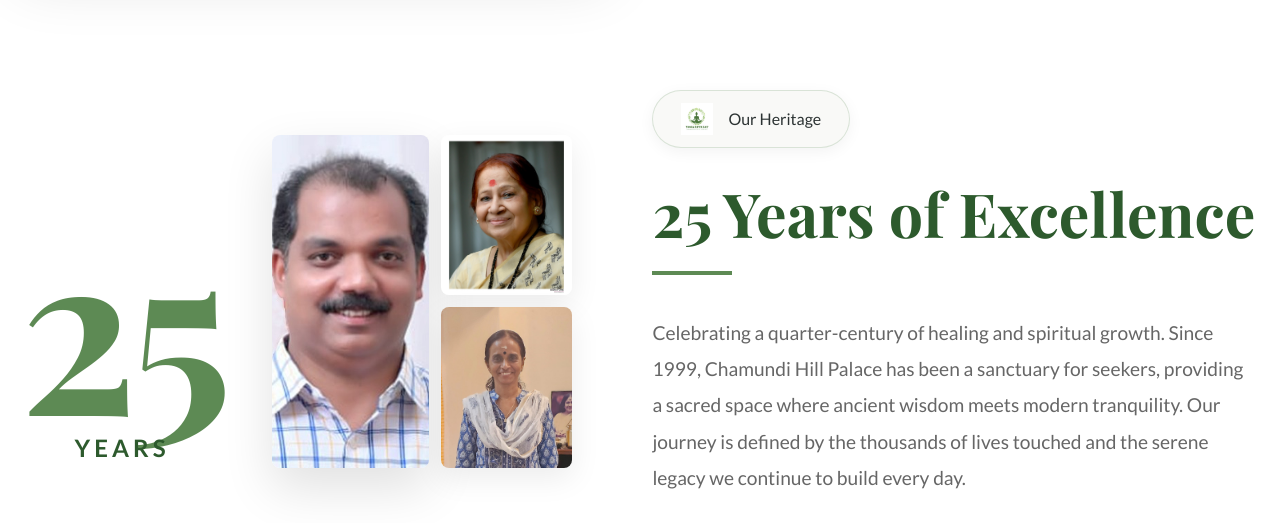
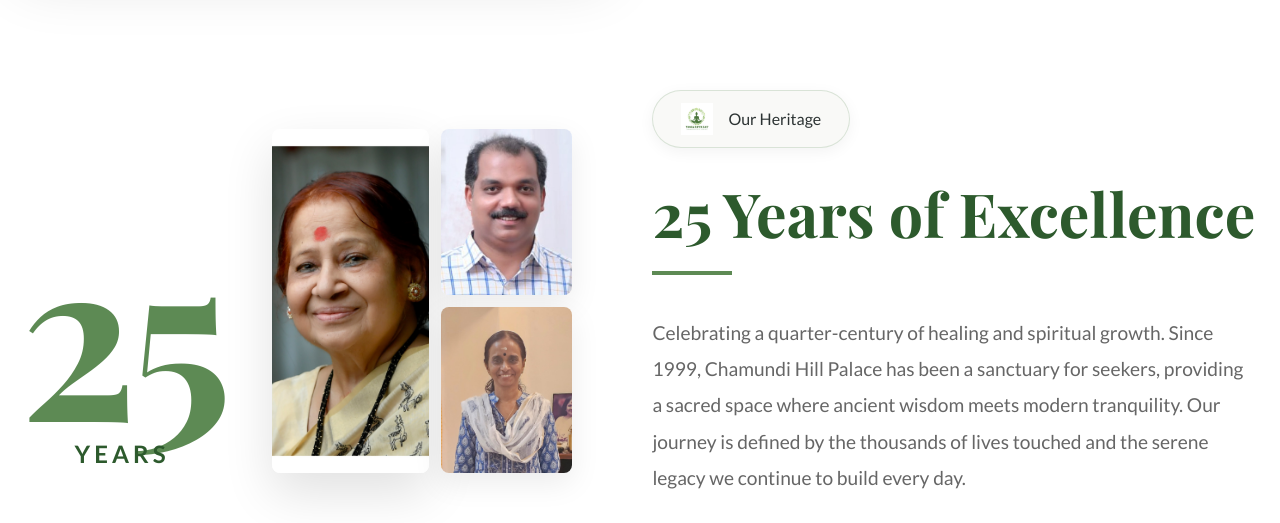
Before and after one commit to inspitereno-lang/chamundi-yoga-retreat, a React (Vite) app: page / in a window 1280 px wide. Shown: the part 1920-2443 px from the top of the page. Built offline with nearby package versions, Linux system fonts and the light colour scheme.

Commit message:
fix: Swap founder images in the heritage collage section.

```diff
--- a/src/pages/Home.jsx
+++ b/src/pages/Home.jsx
@@ -170,7 +170,7 @@
             <div className="heritage-collage">
               <div className="collage-main">
                 <img
-                  src="/images/optimized/founder2.jpeg"
+                  src="/images/optimized/founder3.jpeg"
                   alt="Founder"
                   loading="lazy"
                 />
@@ -178,7 +178,7 @@
               <div className="collage-side">
                 <div className="collage-item">
                   <img
-                    src="/images/optimized/founder3.jpeg"
+                    src="/images/optimized/founder2.jpeg"
                     alt="Co-Founder"
                     loading="lazy"
                   />
```
